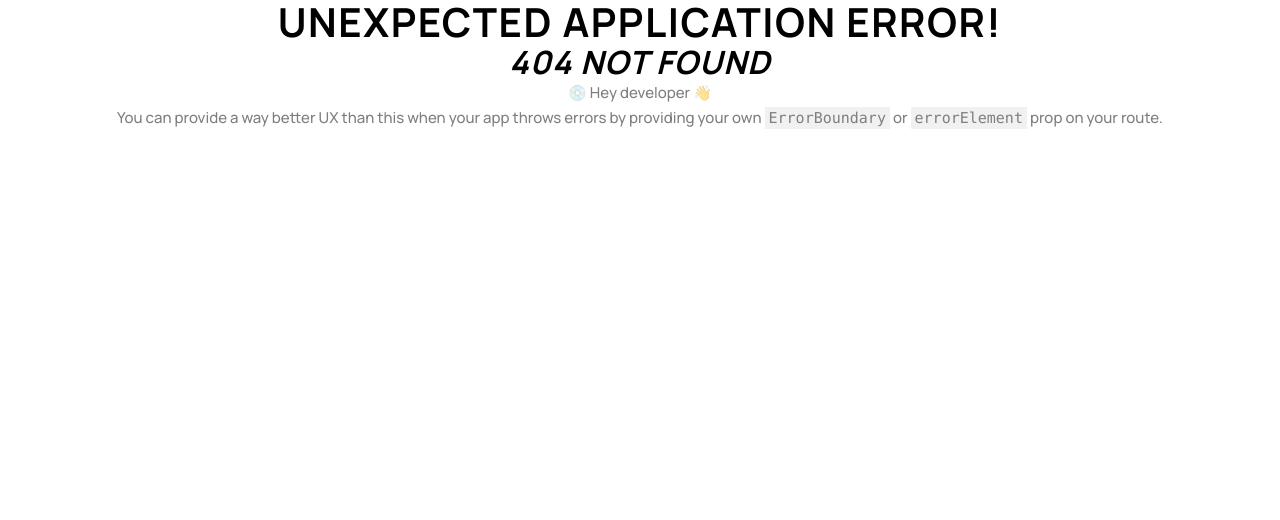
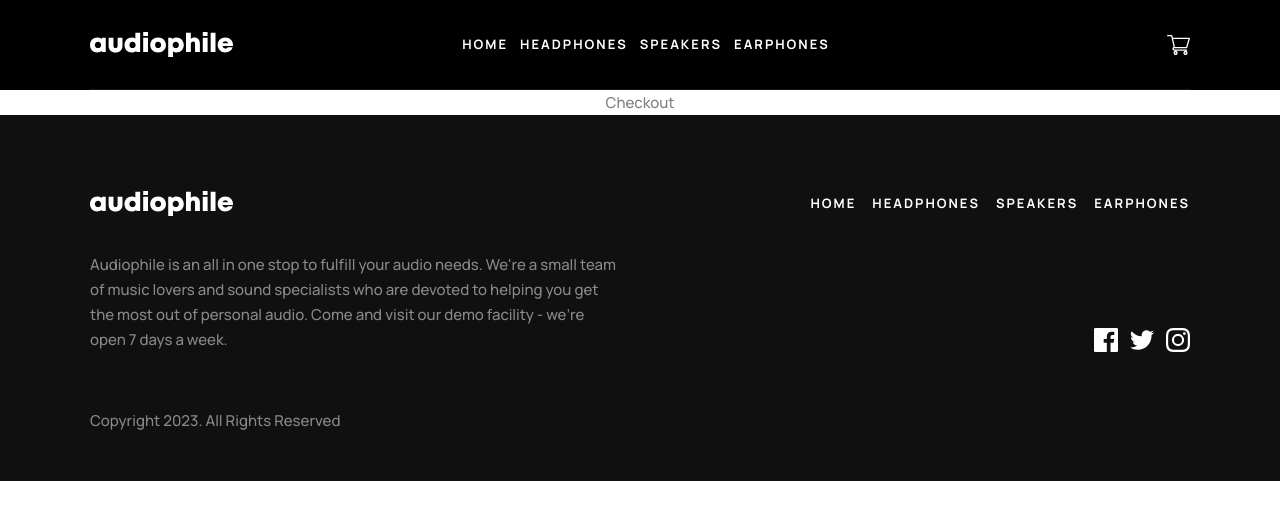
Before and after one commit to scottmotion/audiophile-ecommerce, a React (Vite) app: page /audiophile-ecommerce/checkout in a window 1280 px wide. Before the commit this address had no page. Shown: the top 520 px of the page. Built offline with nearby package versions, Linux system fonts and the light colour scheme.

Commit message:
checkout init

```diff
--- a/src/App.tsx
+++ b/src/App.tsx
@@ -10,6 +10,7 @@ import CategoryLayout from "./pages/CategoryLayout";
 import ProductLayout from "./pages/ProductLayout";
 
 import Home from "./pages/Home";
+import Checkout from "./pages/Checkout";
 
 const router = createBrowserRouter(
   createRoutesFromElements(
@@ -29,6 +30,7 @@ const router = createBrowserRouter(
         element={<CategoryLayout category="earphones" />}
       />
       <Route path="earphones/:slug" element={<ProductLayout />} />
+      <Route path="checkout" element={<Checkout />} />
     </Route>,
   ),
   {
--- a/src/Components/CartModal.tsx
+++ b/src/Components/CartModal.tsx
@@ -1,8 +1,11 @@
+import { Link } from "react-router-dom";
+
 type CartModalProps = {
   toggleCart: React.MouseEventHandler;
+  setShowCart: React.Dispatch<React.SetStateAction<boolean>>;
 };
 
-export default function CartModal({ toggleCart }: CartModalProps) {
+export default function CartModal({ toggleCart, setShowCart }: CartModalProps) {
   return (
     <>
       <div
@@ -41,7 +44,13 @@ export default function CartModal({ toggleCart }: CartModalProps) {
           <p>$12345</p>
         </div>
 
-        <button className="btn btn-1">Checkout</button>
+        <Link
+          to={"/checkout"}
+          className="btn btn-1"
+          onClick={() => setShowCart(false)}
+        >
+          <button>Checkout</button>
+        </Link>
       </div>
     </>
   );
--- a/src/Components/Navbar.tsx
+++ b/src/Components/Navbar.tsx
@@ -87,7 +87,7 @@ export default function Navbar() {
               <CartIcon onClick={toggleCart} />
             </button>
             <div className={`${cartVisibility} fixed -z-10 w-full`}>
-              <CartModal toggleCart={toggleCart} />
+              <CartModal toggleCart={toggleCart} setShowCart={setShowCart} />
             </div>
           </div>
         </div>
--- /dev/null
+++ b/src/pages/Checkout.tsx
@@ -0,0 +1,7 @@
+export default function Checkout() {
+  return (
+    <div>
+      <p>Checkout</p>
+    </div>
+  );
+}
```
